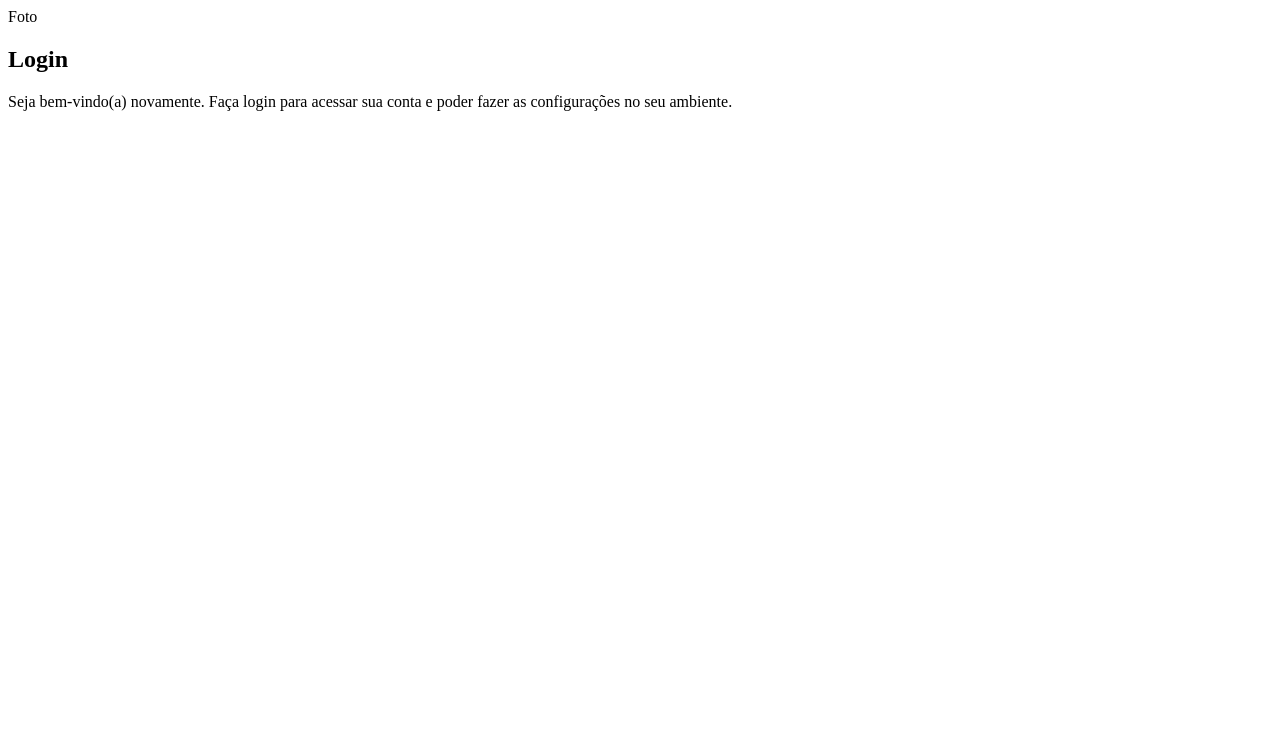
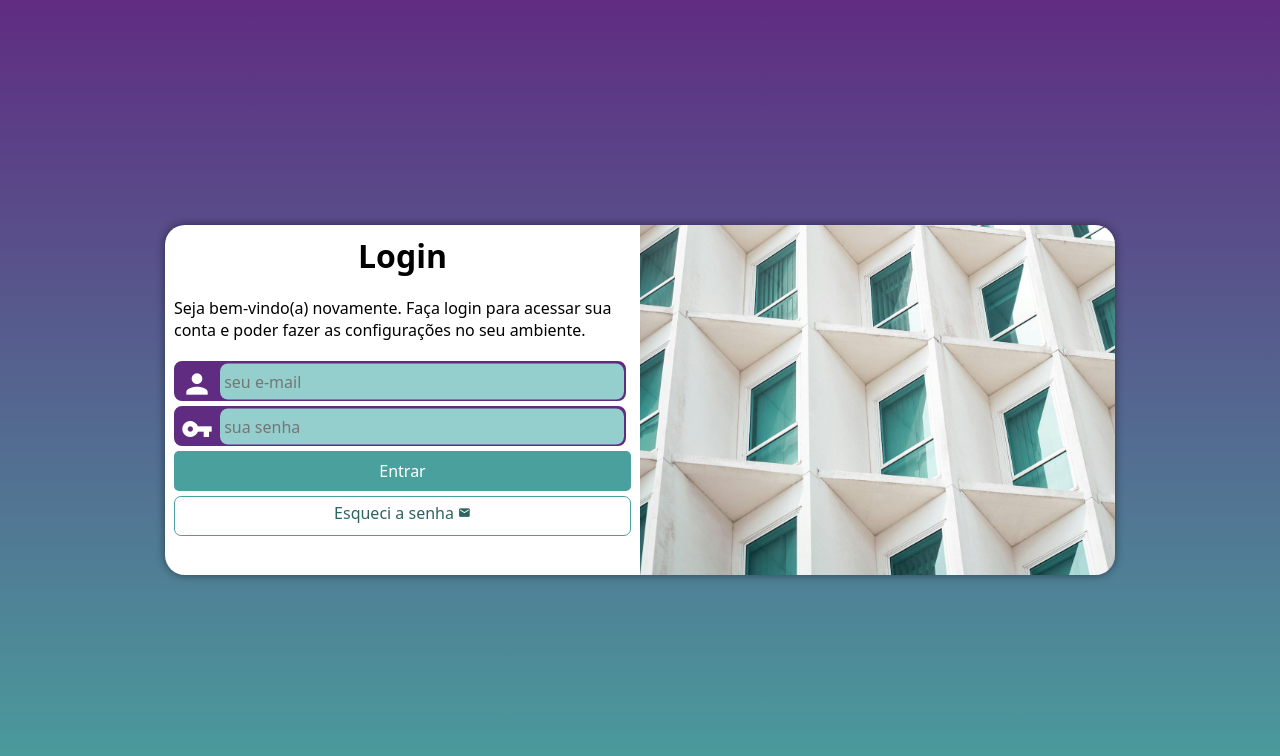
Before and after one commit to matheushenrique73/projeto-login, a plain HTML site: page index.html in a window 1280 px wide. Drawn offline with Linux system fonts and the light colour scheme.

Commit message:
Site de Cadastro

```diff
--- /dev/null
+++ b/estilos/media-query.css
@@ -0,0 +1,61 @@
+@charset "UTF-8";
+
+/* Typical Device Breakpoints
+Pequenas telas: 320px
+Celular: até 480px
+Tablet: até 768px
+Desktop: até 1025px
+Grandes telas: acima de 1025px */
+
+@media screen and (min-width: 768px) and (max-width: 992px) {
+ body { /*Configuração para Tablet*/
+        background-image: linear-gradient(to top, #49a09d, #5f2c82);
+    }
+
+section#login {
+        width: 80vw;
+        height: 280px;
+    }
+
+ section#login > div#imagem {
+        float: left;
+        width: 30%;
+        height: 100%;
+    }
+
+section#login > div#formulario {
+        float: right;
+        width: 70%;
+    }
+}
+
+@media screen and (min-width: 992px) { /*Configuração para Desktop*/
+
+    body {
+        background-image: linear-gradient(to top, #49a09d, #5f2c82);
+
+    }
+
+section#login {
+        width: 950px;
+        height: 350px;
+    }
+
+    section#login > div#imagem {
+    float: right;
+    width: 50%;
+    height: 100%;
+}
+section#login > div#formulario {
+    float: left;
+    width: 50%;
+}
+div#formulario > h1 {
+    font-size: 2em;
+}
+
+div#formulario > p {
+    font-size: 1em;
+    margin: 20px 0px;
+}
+}
--- a/estilos/style.css
+++ b/estilos/style.css
@@ -6,3 +6,138 @@
     Lilas: #5f2c82
 
 */
+
+* {
+    font-family: system-ui, -apple-system, BlinkMacSystemFont, 'Segoe UI', Roboto, Oxygen, Ubuntu, Cantarell, 'Open Sans', 'Helvetica Neue', sans-serif;
+    padding: 0px;
+    margin: 0px;
+    box-sizing: border-box;
+}
+
+body, html {
+    background-color: #5f2c82;
+    height: 100vh;
+    width: 100vw;
+}
+
+main {
+    position: relative;
+    height: 100vh;
+    width: 100vw;
+}
+
+section#login {
+    position: absolute;
+    top: 50%;
+    left: 50%;
+    overflow: hidden;
+
+    background-color: white;
+    width: 250px;
+    height: 505px;
+    border-radius: 20px;
+    box-shadow: 0px 0px 10px rgba(0, 0, 0, 0.466);
+
+    transform: translate(-50%, -50%);
+    transition: width .3s, height .3s;
+    transition-timing-function: ease;
+}
+
+section#login > div#imagem {
+    display: block;
+    background: #5f2c82 url(../imagens/pexels-khidir-24247434.jpg) no-repeat;
+    background-size: cover;
+    background-position: left bottom;
+    height: 200px;
+}
+
+section#login > div#formulario {
+    display: block;
+    padding: 9px;
+}
+
+div#formulario > h1 {
+    text-align: center;
+    margin-bottom: 10px;
+}
+
+div#formulario > p {
+    font-size: 0.8em;
+}
+
+form > div.campo {
+    background-color: #5f2c82;
+    border: 2px solid #5f2c82;
+    width: 99%;
+    height: 40px;
+    border-radius: 8px;
+    margin: 5px 0px;
+}
+
+div.campo > label {
+    display: none;
+}
+
+div.campo > i {
+    color: white;
+    /* background-color: black; */
+    font-size: 2em;
+    width: 40px;
+    padding: 5px;
+}
+
+div.campo > input {
+    background-color: #94cfcd;
+    font-size: 1em;
+    width: calc(100% - 45px);
+    height: 100%;
+
+    border: 0px;
+    border-radius: 8px;
+    padding: 4px;
+    transform: translateY(-12.5px);
+
+}
+
+div.campo > input:focus-within {
+    background-color: white;
+}
+
+form > input[type=submit] {
+    display: block;
+    font-size: 1em;
+    width: 100%;
+    height: 40px;
+    background-color: #49a09d;
+    color: white;
+    border: none;
+    border-radius: 5px;
+    cursor: pointer;
+}
+
+form > input[type=submit]:hover {
+    background-color: #2d6462;
+}
+
+form > a.botao {
+    display: block;
+    text-align: center;
+    font-size: 1em;
+    width: 100%;
+    height: 40px;
+    padding-top: 5px;
+    margin-top: 5px;
+    background-color: white;
+    color: #2d6462;
+    border: 1px solid #49a09d;
+    border-radius: 7px;
+    text-decoration: none;
+}
+
+form > a.botao:hover {
+    background-color: #6cd3cf;
+}
+
+form > a.botao > i {
+    font-size: 0.8em;
+}
--- a/index.html
+++ b/index.html
@@ -4,22 +4,36 @@
     <meta charset="UTF-8">
     <meta name="viewport" content="width=device-width, initial-scale=1.0">
     <title>Login</title>
+    <link href="https://fonts.googleapis.com/icon?family=Material+Icons" rel="stylesheet">
     <link rel="stylesheet" href="estilos/style.css">
+    <link rel="stylesheet" href="estilos/media-query.css">
 </head>
 <body>
     <main>
         <section id="login">
             <div id="imagem">
-                Foto
+                <!-- Foto -->
             </div>
             <div id="formulario">
                 <h1>Login</h1>
                 <p>Seja bem-vindo(a) novamente. Faça login para acessar sua conta e poder fazer as configurações no seu ambiente.</p>
-                <form action="login.php" method="post">
-
+                <form action="login.php" method="post" autocomplete="on">
+                    <div class="campo">
+                        <i class="material-icons">person</i>
+                        <input type="email" name="login" id="ilogin" placeholder="seu e-mail" autocomplete="email" required maxlength="30">
+                        <label for="ilogin">Login</label>
+                    </div>
+                    <div class="campo">
+                        <i class="material-icons">vpn_key</i>
+                        <Input type="password" name="senha" id="isenha" placeholder="sua senha" autocomplete="current-password" required minlength="8" maxlength="20"></Input>
+                        <label for="isenha">Senha</label>
+                    </div>
+                    <input type="submit" value="Entrar">
+                    <a href="esqueci.html" class="botao">
+                        Esqueci a senha <i class="material-icons">mail</i>
+                    </a>
                 </form>
             </div>
-
         </section>
     </main>
 </body>
```
